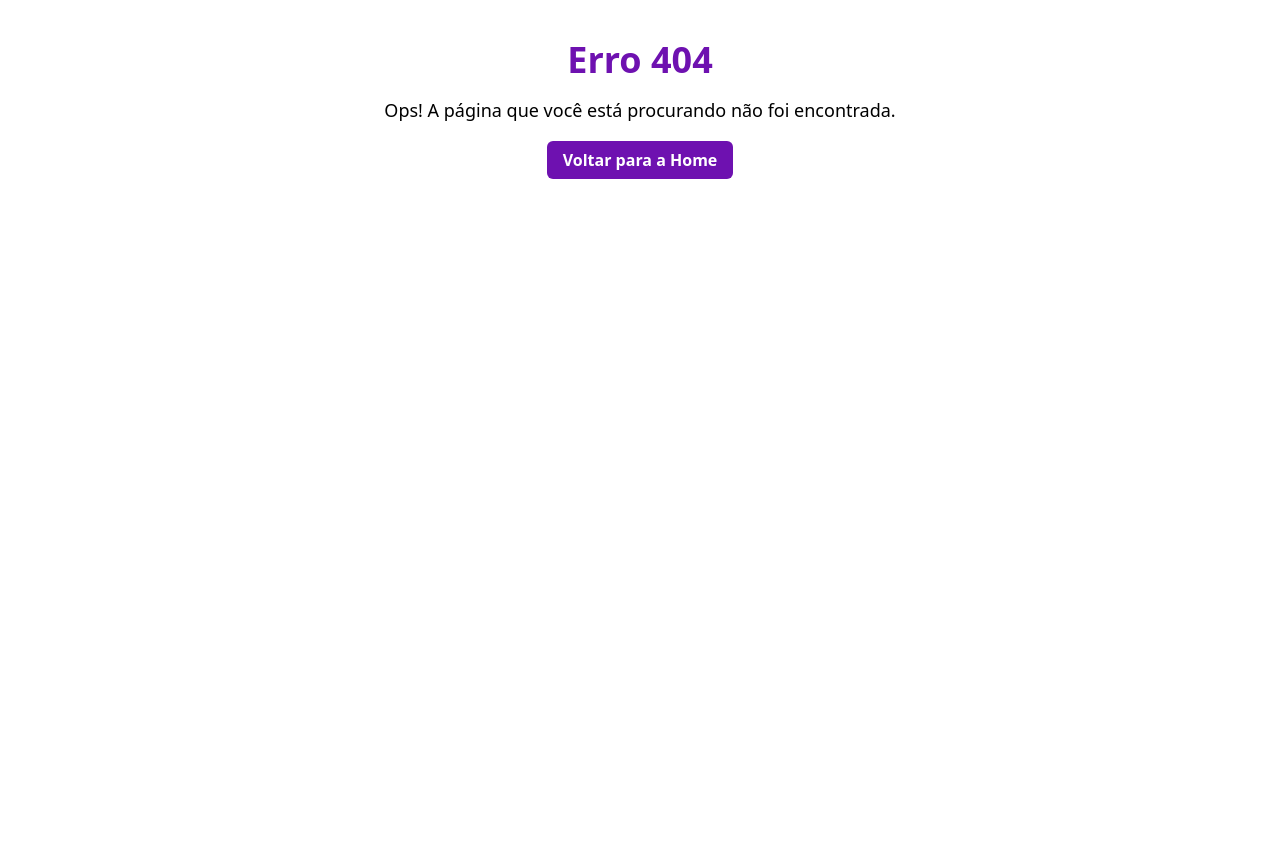
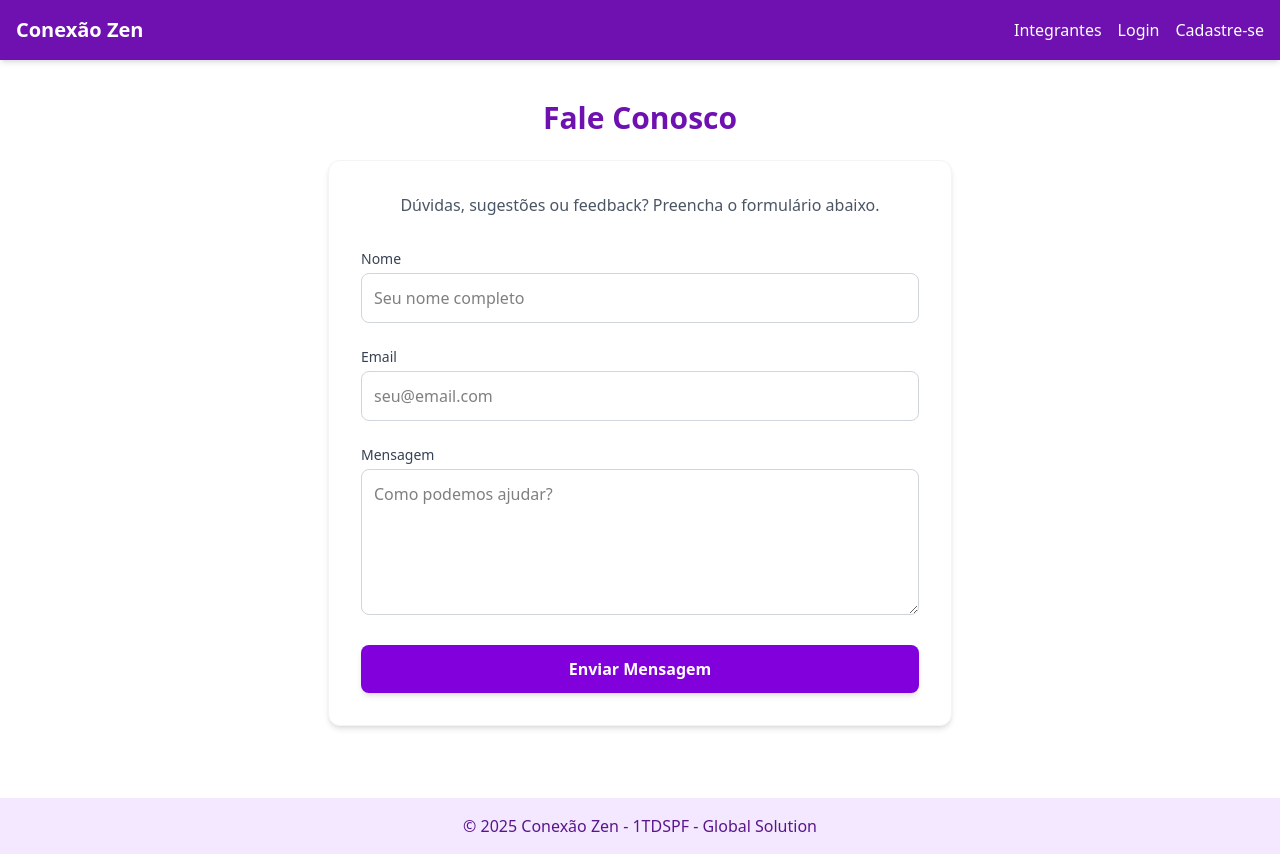
Before and after one commit to EnzoVazz/gs, a React (Vite) app in the folder conexao-zen/: page /contato in a window 1280 px wide. Before the commit this address had no page. Before the commit the page ends 800 px from the top, so only its background shows below. Built offline with nearby package versions, Linux system fonts and the light colour scheme.

Commit message:
feat: Criando a página de contato e adicionando a rota no main.tsx

```diff
--- a/conexao-zen/src/main.tsx
+++ b/conexao-zen/src/main.tsx
@@ -16,6 +16,7 @@ import CadastroPrograma from './routes/Programas/cadastro.tsx';
 import Home from './routes/Home/index.tsx';
 import Sobre from './routes/Sobre/index.tsx';
 import FAQ from './routes/Faq/index.tsx';
+import Contato from './routes/Contato/index.tsx';
 
 const router = createBrowserRouter([
   {
@@ -30,6 +31,7 @@ const router = createBrowserRouter([
       { path: "/integrantes", element: <Integrantes /> },
       { path: "/sobre", element:<Sobre/>},
       { path: "/faq", element: <FAQ/>},
+      { path: "/contato", element:<Contato/>},
 
       // --- Rotas protegidas ---
       {
--- /dev/null
+++ b/conexao-zen/src/routes/Contato/index.tsx
@@ -0,0 +1,65 @@
+import { useForm } from 'react-hook-form';
+import type { ContatoForm } from '../../types/contato';
+
+export default function Contato() {
+  const { register, handleSubmit, reset, formState: { errors } } = useForm<ContatoForm>();
+
+  const onSubmit = (data: ContatoForm) => {
+    console.log("Mensagem enviada:", data);
+    alert("Obrigado! Sua mensagem foi enviada com sucesso.");
+    reset();
+  };
+
+  return (
+    <div className="max-w-2xl mx-auto p-6">
+      <h1 className="text-3xl font-bold text-purple-800 mb-6 text-center">Fale Conosco</h1>
+
+      <div className="bg-white rounded-xl shadow-md p-8 border border-gray-100">
+        <p className="text-gray-600 mb-8 text-center">
+          Dúvidas, sugestões ou feedback? Preencha o formulário abaixo.
+        </p>
+
+        <form onSubmit={handleSubmit(onSubmit)} className="space-y-6">
+          <div>
+            <label className="block text-sm font-medium text-gray-700 mb-1">Nome</label>
+            <input
+              {...register("nome", { required: "Nome é obrigatório" })}
+              className="w-full p-3 border border-gray-300 rounded-lg focus:ring-purple-500 focus:border-purple-500"
+              placeholder="Seu nome completo"
+            />
+            {errors.nome && <span className="text-red-500 text-sm">{errors.nome.message}</span>}
+          </div>
+
+          <div>
+            <label className="block text-sm font-medium text-gray-700 mb-1">Email</label>
+            <input
+              type="email"
+              {...register("email", { required: "Email é obrigatório" })}
+              className="w-full p-3 border border-gray-300 rounded-lg focus:ring-purple-500 focus:border-purple-500"
+              placeholder="seu@email.com"
+            />
+            {errors.email && <span className="text-red-500 text-sm">{errors.email.message}</span>}
+          </div>
+
+          <div>
+            <label className="block text-sm font-medium text-gray-700 mb-1">Mensagem</label>
+            <textarea
+              {...register("mensagem", { required: "Digite sua mensagem" })}
+              rows={5}
+              className="w-full p-3 border border-gray-300 rounded-lg focus:ring-purple-500 focus:border-purple-500"
+              placeholder="Como podemos ajudar?"
+            />
+            {errors.mensagem && <span className="text-red-500 text-sm">{errors.mensagem.message}</span>}
+          </div>
+
+          <button
+            type="submit"
+            className="w-full py-3 px-4 bg-purple-700 text-white font-bold rounded-lg hover:bg-purple-800 transition shadow-md"
+          >
+            Enviar Mensagem
+          </button>
+        </form>
+      </div>
+    </div>
+  );
+}
--- /dev/null
+++ b/conexao-zen/src/types/contato.ts
@@ -0,0 +1,5 @@
+export type ContatoForm = {
+  nome: string;
+  email: string;
+  mensagem: string;
+};
```
